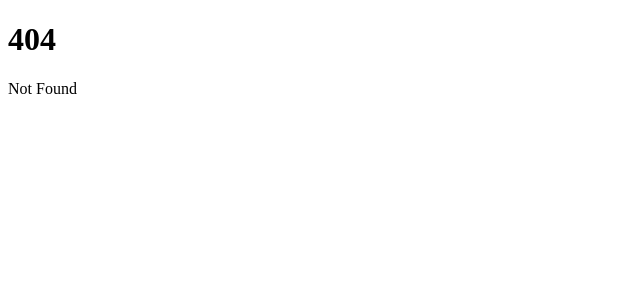
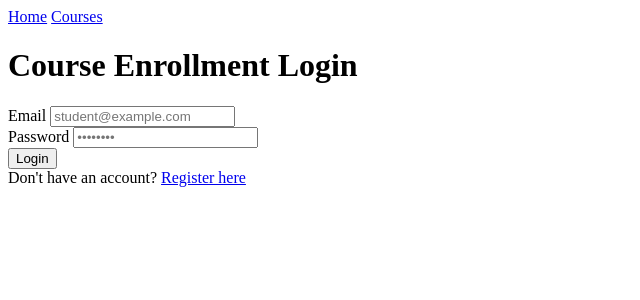
Before and after one commit to coe892project/course-enrollment-app, a SvelteKit app in the folder frontend/: page /login in a window 1280 px wide. Before the commit this address had no page. Shown: the top 300 px of the page, without its empty margins (0-640 px from the left). Built offline with nearby package versions, Linux system fonts and the light colour scheme.

Commit message:
Create login interface

```diff
--- /dev/null
+++ b/frontend/src/lib/stores.js
@@ -0,0 +1,4 @@
+import { writable } from 'svelte/store';
+
+export const courses = writable([]);
+export const user = writable(null);
--- /dev/null
+++ b/frontend/src/mocks.js
@@ -0,0 +1,17 @@
+export const mockCourses = [
+    {
+      id: 1,
+      title: "Introduction to SvelteKit",
+      description: "Learn SvelteKit fundamentals",
+      instructor: "Jane Doe",
+      seats: 30
+    },
+    // Add more courses...
+  ];
+
+  export const mockUser = {
+    id: 1,
+    name: "Test User",
+    email: "test@example.com",
+    role: "student"
+  };
--- /dev/null
+++ b/frontend/src/routes/+layout.svelte
@@ -0,0 +1,6 @@
+<nav>
+    <a href="/">Home</a>
+    <a href="/courses">Courses</a>
+  </nav>
+
+  <slot />
--- /dev/null
+++ b/frontend/src/routes/api/login/+server.js
@@ -0,0 +1,17 @@
+import { mockUser } from '../../../mocks.js';
+
+export async function POST({ request }) {
+  const { email, password } = await request.json();
+
+  // Simple mock validation
+  if (email === 'test@example.com' && password === 'password') {
+    return new Response(JSON.stringify(mockUser), {
+      status: 200,
+      headers: { 'Content-Type': 'application/json' }
+    });
+  }
+
+  return new Response(JSON.stringify({ error: 'Invalid credentials' }), {
+    status: 401
+  });
+}
--- /dev/null
+++ b/frontend/src/routes/login/+page.svelte
@@ -0,0 +1,95 @@
+<script>
+    import { user } from '$lib/stores';
+    import { goto } from '$app/navigation';
+    import { onMount } from 'svelte';
+
+    let email = '';
+    let password = '';
+    let error = '';
+    let isLoading = false;
+
+    // Redirect if already logged in
+    onMount(() => {
+      if ($user) {
+        goto('/dashboard');
+      }
+    });
+
+    async function handleLogin() {
+      isLoading = true;
+      error = '';
+
+      try {
+        const response = await fetch('/api/login', {
+          method: 'POST',
+          headers: { 'Content-Type': 'application/json' },
+          body: JSON.stringify({ email, password })
+        });
+
+        if (response.ok) {
+          const userData = await response.json();
+          user.set(userData);
+          goto('/dashboard');
+        } else {
+          error = 'Invalid email or password';
+        }
+      } catch (err) {
+        error = 'Connection error. Please try again.';
+      } finally {
+        isLoading = false;
+      }
+    }
+  </script>
+
+  <svelte:head>
+    <title>Login - Course Enrollment</title>
+  </svelte:head>
+
+  <main class="max-w-md mx-auto mt-20 p-6 bg-white rounded-lg shadow-md">
+    <h1 class="text-2xl font-bold mb-6 text-center">Course Enrollment Login</h1>
+
+    {#if error}
+      <div class="mb-4 p-3 bg-red-100 text-red-700 rounded">{error}</div>
+    {/if}
+
+    <form on:submit|preventDefault={handleLogin} class="space-y-4">
+      <div>
+        <label class="block text-sm font-medium mb-1">Email</label>
+        <input
+          type="email"
+          bind:value={email}
+          required
+          class="w-full p-2 border rounded focus:ring-2 focus:ring-blue-500"
+          placeholder="student@example.com"
+        />
+      </div>
+
+      <div>
+        <label class="block text-sm font-medium mb-1">Password</label>
+        <input
+          type="password"
+          bind:value={password}
+          required
+          class="w-full p-2 border rounded focus:ring-2 focus:ring-blue-500"
+          placeholder="••••••••"
+        />
+      </div>
+
+      <button
+        type="submit"
+        class="w-full bg-blue-500 text-white p-2 rounded hover:bg-blue-600 disabled:bg-gray-400"
+        disabled={isLoading}
+      >
+        {#if isLoading}
+          <span class="animate-pulse">Logging in...</span>
+        {:else}
+          Login
+        {/if}
+      </button>
+    </form>
+
+    <div class="mt-4 text-center text-sm">
+      Don't have an account?
+      <a href="/register" class="text-blue-500 hover:underline">Register here</a>
+    </div>
+  </main>
```
Also changed, not shown: frontend/src/app.css (added, +13 -0 lines), frontend/src/routes/+page.svelte (+51 -2 lines).
